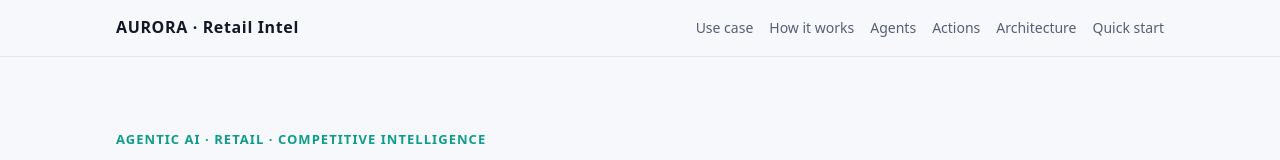
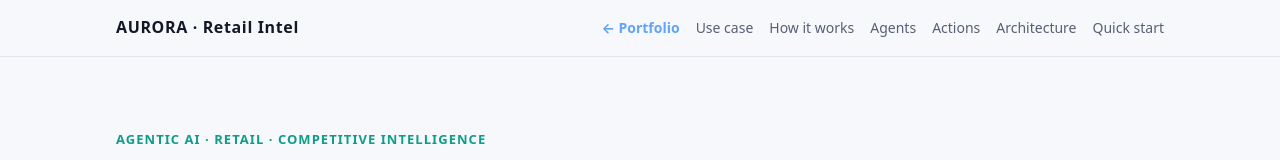
Before and after one commit to sadiqgpasha89/Retail-Comp-Intel-Agentic-Solution, a plain HTML site: page docs/index.html in a window 1280 px wide. Shown: the top 160 px of the page. Drawn offline with Linux system fonts and the light colour scheme.

Commit message:
Add home link to https://sadiqgpasha89.github.io/

```diff
--- a/docs/index.html
+++ b/docs/index.html
@@ -76,6 +76,7 @@
   <div class="wrap">
     <strong>AURORA · Retail Intel</strong>
     <nav>
+      <a href="https://sadiqgpasha89.github.io/" title="Return to Sadiq G Pasha Portfolio" style="font-weight:700; color:#60a5fa;">← Portfolio</a>
       <a href="#usecase">Use case</a>
       <a href="#how">How it works</a>
       <a href="#agents">Agents</a>
```
